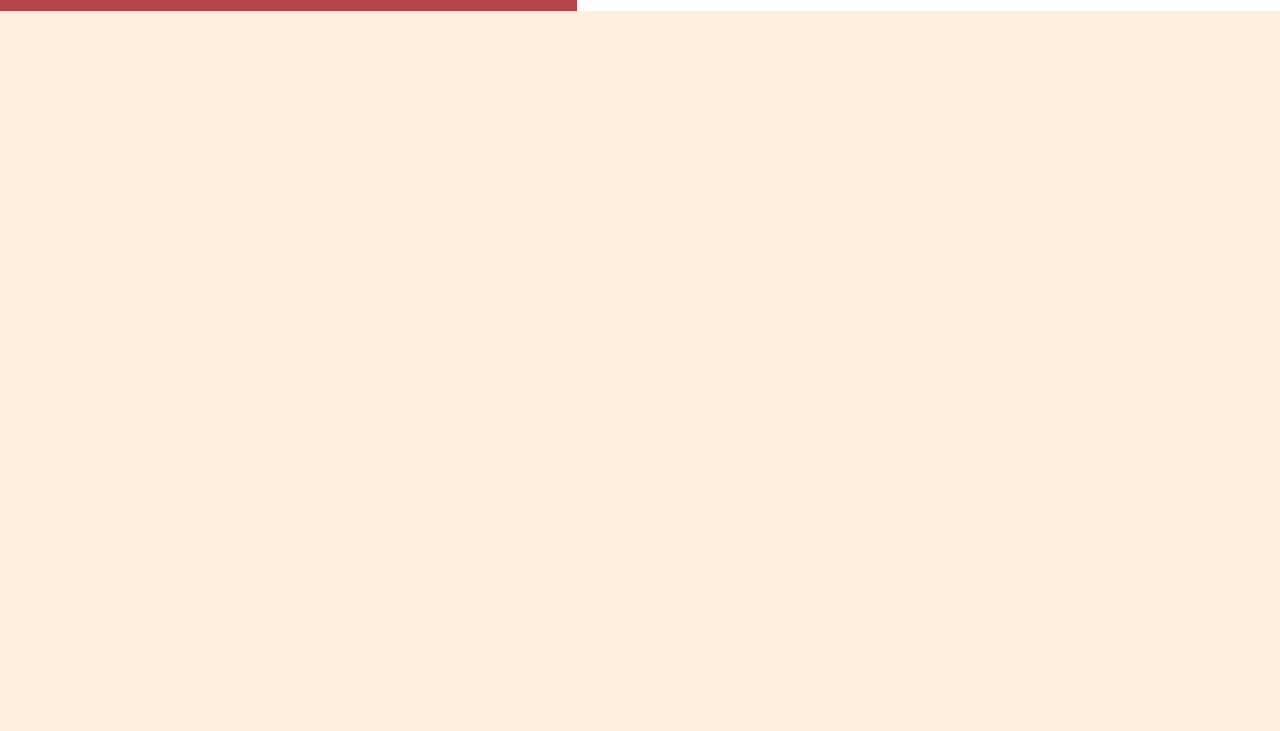
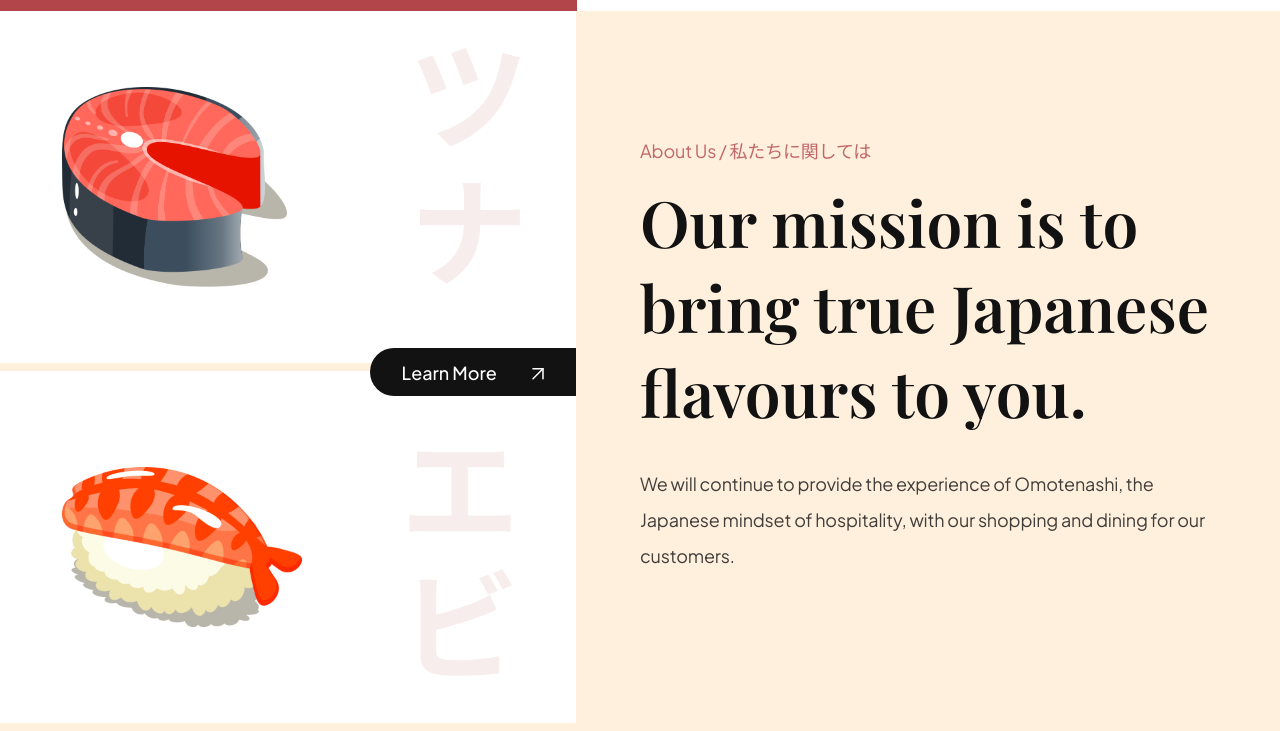
Before and after one commit to BogdanBTS/sushi_js, a website built with Vite: page index.html in a window 1280 px wide. Shown: the part 783-1514 px from the top of the page. Before the commit the page ends 800 px from the top, so only its background shows below. Built offline with nearby package versions, Linux system fonts and the light colour scheme.

Commit message:
Add about us section with styles.

```diff
--- a/css/sections/about.css
+++ b/css/sections/about.css
@@ -0,0 +1,94 @@
+.about-us {
+  display: flex;
+  min-height: 720px;
+  overflow: hidden;
+}
+
+.about-us__image {
+  flex: 1;
+  display: flex;
+  flex-direction: column;
+
+  background: var(--color-white);
+
+  position: relative;
+}
+
+.about-us__image-sushi3 {
+  padding: 2rem 3.875rem;
+
+  flex: 1;
+  display: flex;
+  align-items: center;
+
+  background-position: center;
+  background-repeat: no-repeat;
+  background-size: contain;
+
+  border-bottom: 8px solid var(--color-creamson);
+
+  background-image: url("../../assets/about_bg1.png");
+}
+
+.about-us__image-sushi2 {
+  padding: 2rem 3.875rem;
+
+  flex: 1;
+  display: flex;
+  align-items: center;
+
+  background-position: center;
+  background-repeat: no-repeat;
+  background-size: contain;
+
+  border-bottom: 8px solid var(--color-creamson);
+
+  background-image: url("../../assets/about_bg2.png");
+}
+
+.about-us__image-sushi3 img {
+  width: 14.0625rem;
+  height: 12.5rem;
+}
+
+.about-us__image-sushi2 img {
+  width: 15rem;
+  height: 10rem;
+}
+
+.about-us__button {
+  position: absolute;
+  right: 0;
+  bottom: 46.5%;
+
+  padding: 0.75rem 2rem;
+  min-height: 3rem;
+
+  background: var(--secondary-color);
+  border-radius: 32px 0 0 32px;
+  border: 0;
+  outline: 0;
+
+  color: #fff;
+  font-family: var(--plus-jakarta-sans);
+  font-weight: 500;
+  font-size: 1.125rem;
+  line-height: 1.4375rem;
+
+  cursor: pointer;
+}
+
+.about-us__button img {
+    object-fit: contain;
+    margin-left: 2rem;
+}
+
+
+.about-us__content {
+    padding: 4rem;
+
+    flex: 1;
+    display: flex;
+    justify-content: center;
+    flex-direction: column;
+}
--- a/index.html
+++ b/index.html
@@ -28,6 +28,7 @@
         </ul>
       </nav>
     </header>
+
     <section class="hero">
       <div class="hero-image">
         <img src="assets/sushi-1.png" alt="sushi" />
@@ -68,6 +69,30 @@
         </div>
       </div>
     </section>
+
+    <section class="about-us" id="about-us">
+      <div class="about-us__image">
+        <div class="about-us__image-sushi3">
+          <img src="assets/sushi-3.png" alt="sushi" />
+        </div>
+
+        <button class="about-us__button">
+          Learn More
+          <img src="assets/arrow-up-right.svg" alt="learn more" />
+        </button>
+
+        <div class="about-us__image-sushi2">
+          <img src="assets/sushi-2.png" alt="sushi" />
+        </div>
+      </div>
+
+      <div class="about-us__content">
+        <p class="about-us__sushi-subtitle sushi__subtitle">About Us / 私たちに関しては</p>
+        <h3 class="about-us__sushi-title sushi__title">Our mission is to bring true Japanese flavours to you.</h3>
+        <p class="about-us__sushi-description sushi__description">We will continue to provide the experience of Omotenashi, the Japanese mindset of hospitality, with our shopping and dining for our customers.</p>
+      </div>
+    </section>
+
     <script src="/js/script.js" type="module"></script>
   </body>
 </html>
```
